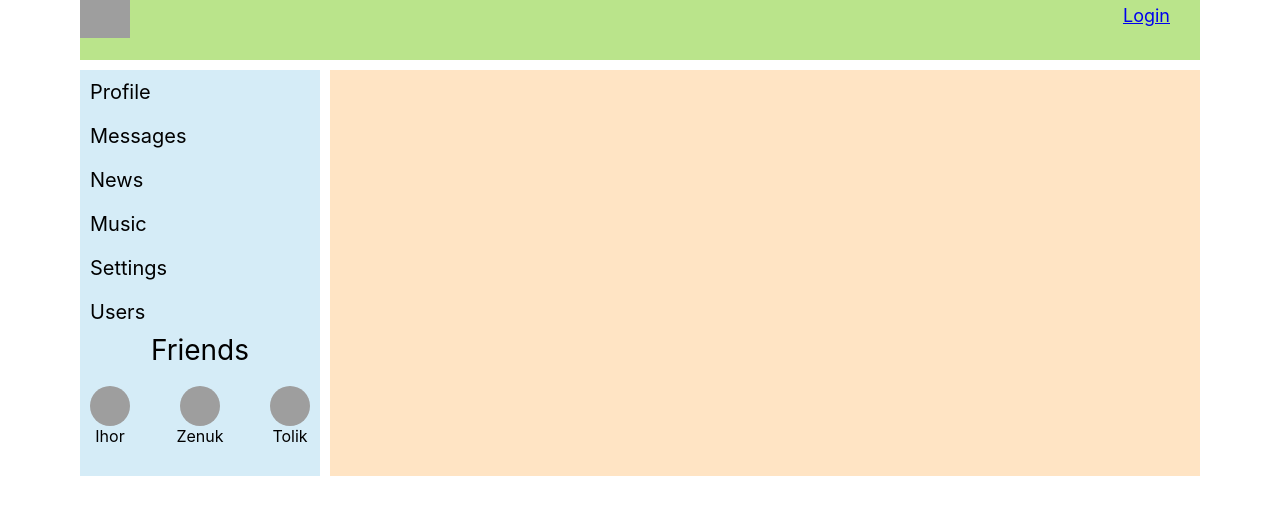
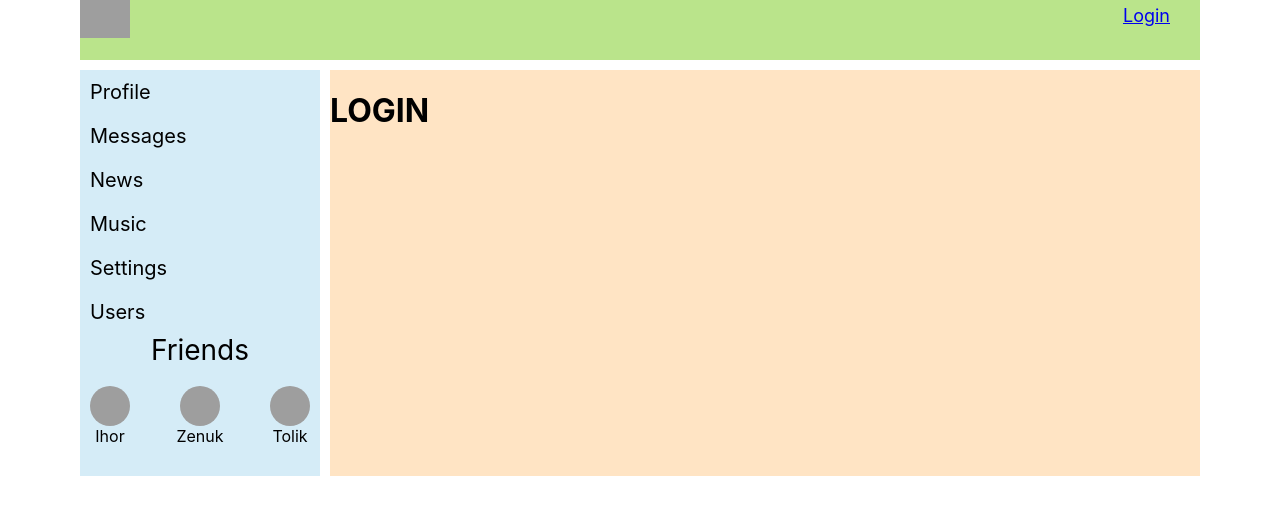
Before and after one commit to ihorshto/social-network, a React (Create React App) app: page /login in a window 1280 px wide. Shown: the top 514 px of the page. Built offline with nearby package versions, Linux system fonts and the light colour scheme; no server answers; grey boxes are pictures that could not be loaded.

Commit message:
68 lesson Navigate(redirect)

```diff
--- a/src/App.js
+++ b/src/App.js
@@ -9,6 +9,7 @@ import DialogsContainer from './components/Dialogs/DialogsContainer';
 import UsersContainer from './components/Users/UsersContainer';
 import ProfileContainer from './components/Profile/ProfileContainer';
 import HeaderContainer from './components/Header/HeaderContainer';
+import Login from './components/Login/Login';
 
 function App(props) {
 
@@ -25,6 +26,7 @@ function App(props) {
                 <Route path='/news' element={<News/>}/>
                 <Route path='/music' element={<Music/>}/>
                 <Route path='/settings' element={<Settings/>}/>
+                <Route path='/login' element={<Login/>}/>
               </Routes>
           </div>
         </div>
--- a/src/components/Dialogs/Dialogs.jsx
+++ b/src/components/Dialogs/Dialogs.jsx
@@ -2,6 +2,7 @@ import React from 'react';
 import s from './Dialogs.module.css';
 import Message from './Message/Message';
 import DialogItem from './DialogItem/DialogItem';
+import {Navigate} from 'react-router-dom';
 
 
 
@@ -20,6 +21,8 @@ const Dialogs = (props) => {
     let NewMessageBody = e.target.value;
     props.updateNewTextMessageCreator(NewMessageBody)
   }
+
+  if (!props.isAuth) return <Navigate to="/login"/>
 
   return (
     <div>
--- a/src/components/Dialogs/DialogsContainer.jsx
+++ b/src/components/Dialogs/DialogsContainer.jsx
@@ -5,7 +5,8 @@ import Dialogs from './Dialogs';
 
 let mapStateToProps = (state) => {
   return {
-    dialogsPage: state.dialogsPage
+    dialogsPage: state.dialogsPage,
+    isAuth: state.auth.isAuth
   }
 }
 let mapDispatchToProps = (dispatch) => {
--- /dev/null
+++ b/src/components/Login/Login.jsx
@@ -0,0 +1,8 @@
+
+const Login = (props) => {
+ return  <div>
+  <h1>LOGIN</h1>
+ </div>
+}
+
+export default Login;
--- a/src/components/Navbar/Navbar.jsx
+++ b/src/components/Navbar/Navbar.jsx
@@ -26,6 +26,9 @@ const Navbar = (props) => {
           <li className={s.item}>
             <NavLink to='/users' className={navData => navData.isActive ? s.active : s.item}>Users</NavLink>
           </li>
+          <li >
+            <NavLink to='/login'></NavLink>
+          </li>
         </ul>
         <FriendsContainer/>
       </nav>
--- a/src/components/Profile/Profile.jsx
+++ b/src/components/Profile/Profile.jsx
@@ -4,6 +4,7 @@ import ProfileInfo from './ProfileInfo/ProfileInfo';
 
 
 const Profile = (props) => {
+
     return (
         <div>
             <ProfileInfo profile={props.profile}/>
--- a/src/components/Profile/ProfileContainer.jsx
+++ b/src/components/Profile/ProfileContainer.jsx
@@ -2,7 +2,7 @@ import Profile from './Profile';
 import React from 'react';
 import { connect } from 'react-redux';
 import { getUserProfile } from '../../redux/profile-reducer';
-import { useParams } from 'react-router-dom';
+import { Navigate, useParams } from 'react-router-dom';
 
 export function withRouter(Children) {
 	return (props) => {
@@ -14,13 +14,14 @@ export function withRouter(Children) {
 class ProfileContainer extends React.Component {
 	componentDidMount() {
 		let userId = this.props.match.params.userId;
-        if(!userId){
+		if (!userId) {
 			userId = 24605;
 		}
 		this.props.getUserProfile(userId);
 	}
 
 	render() {
+		if (!this.props.isAuth) return <Navigate to="/login" />
 		return (
 			<div>
 				<Profile {...this.props} profile={this.props.profile} />
@@ -30,9 +31,10 @@ class ProfileContainer extends React.Component {
 }
 
 let mapStateToProps = (state) => ({
-    profile: state.profilePage.profile
+	profile: state.profilePage.profile,
+	isAuth: state.auth.isAuth
 });
 
-let WithUrlDataContainerComponent =  withRouter(ProfileContainer);
+let WithUrlDataContainerComponent = withRouter(ProfileContainer);
 
 export default connect(mapStateToProps, { getUserProfile })(WithUrlDataContainerComponent);
```
Lines whose indentation alone changed are shown as unchanged.
